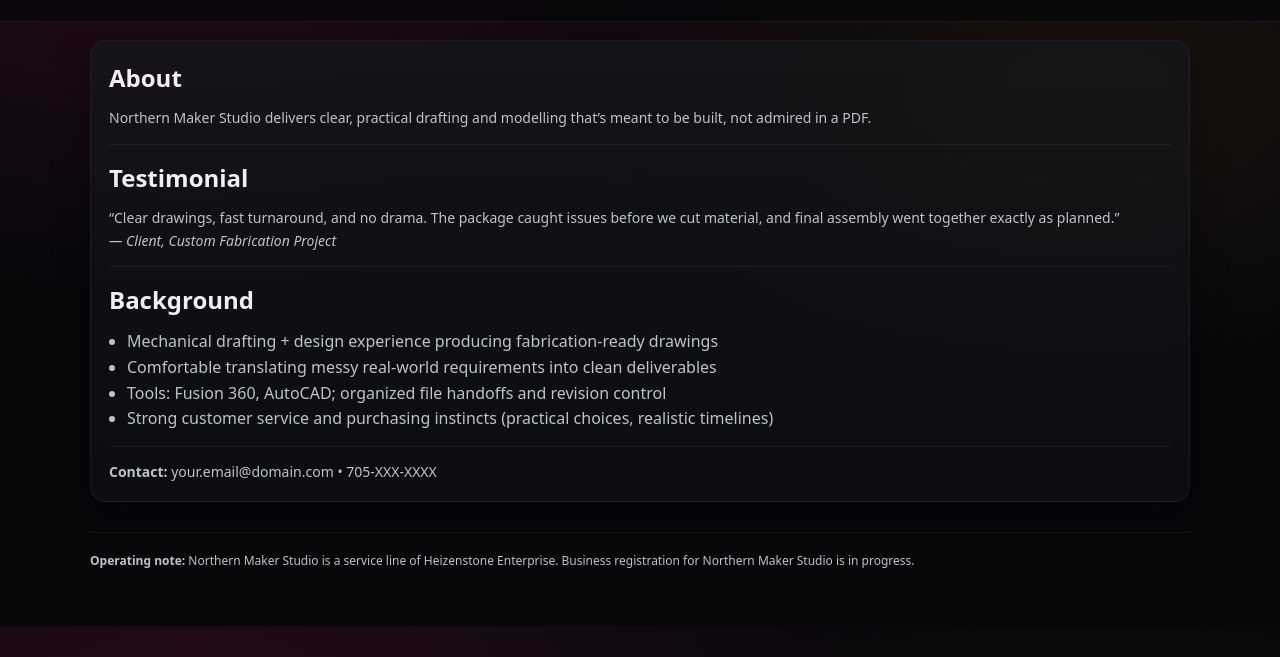
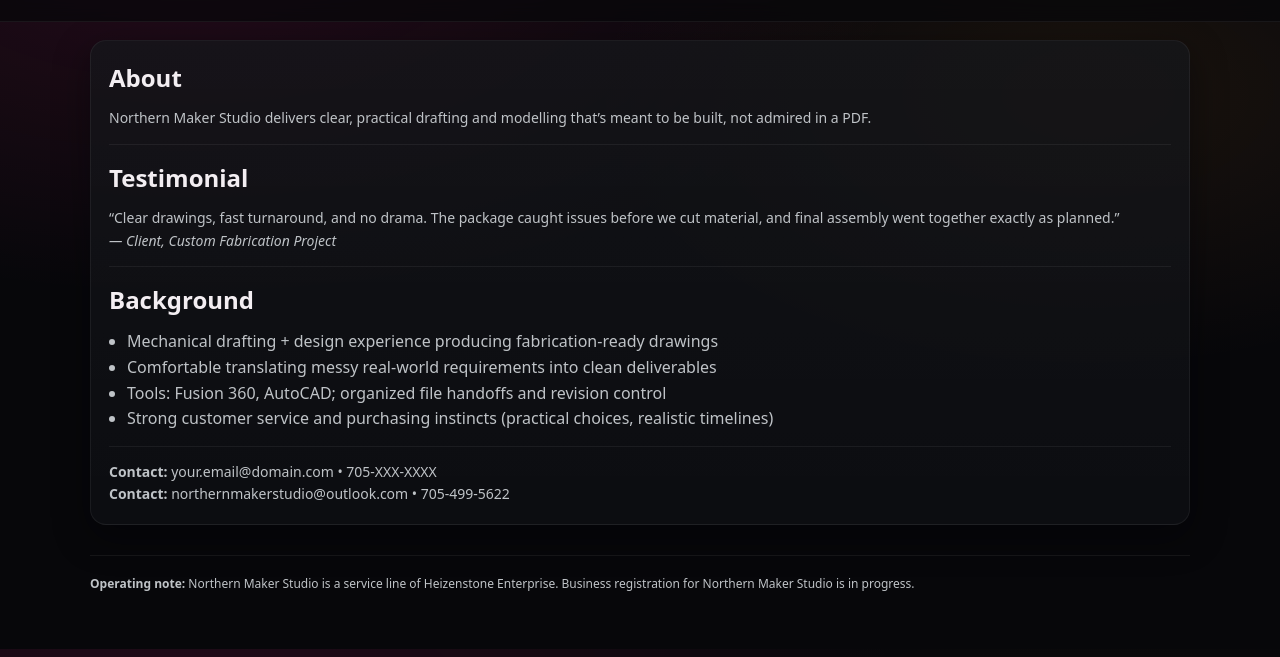
Before and after one commit to NorthernMakerStudio/northern-maker-studio, a plain HTML site: page about.html in a window 1280 px wide. Shown: the part 143-800 px from the top of the page. Drawn offline with Linux system fonts and the light colour scheme.

Commit message:
Update about.html

```diff
--- a/about.html
+++ b/about.html
@@ -47,6 +47,7 @@
       </ul>
       <hr class="soft" />
       <p class="meta"><strong>Contact:</strong> your.email@domain.com • 705-XXX-XXXX</p>
+      <p class="meta"><strong>Contact:</strong> northernmakerstudio@outlook.com • 705-499-5622</p>
     </div>
 
     <div class="footer">
```
